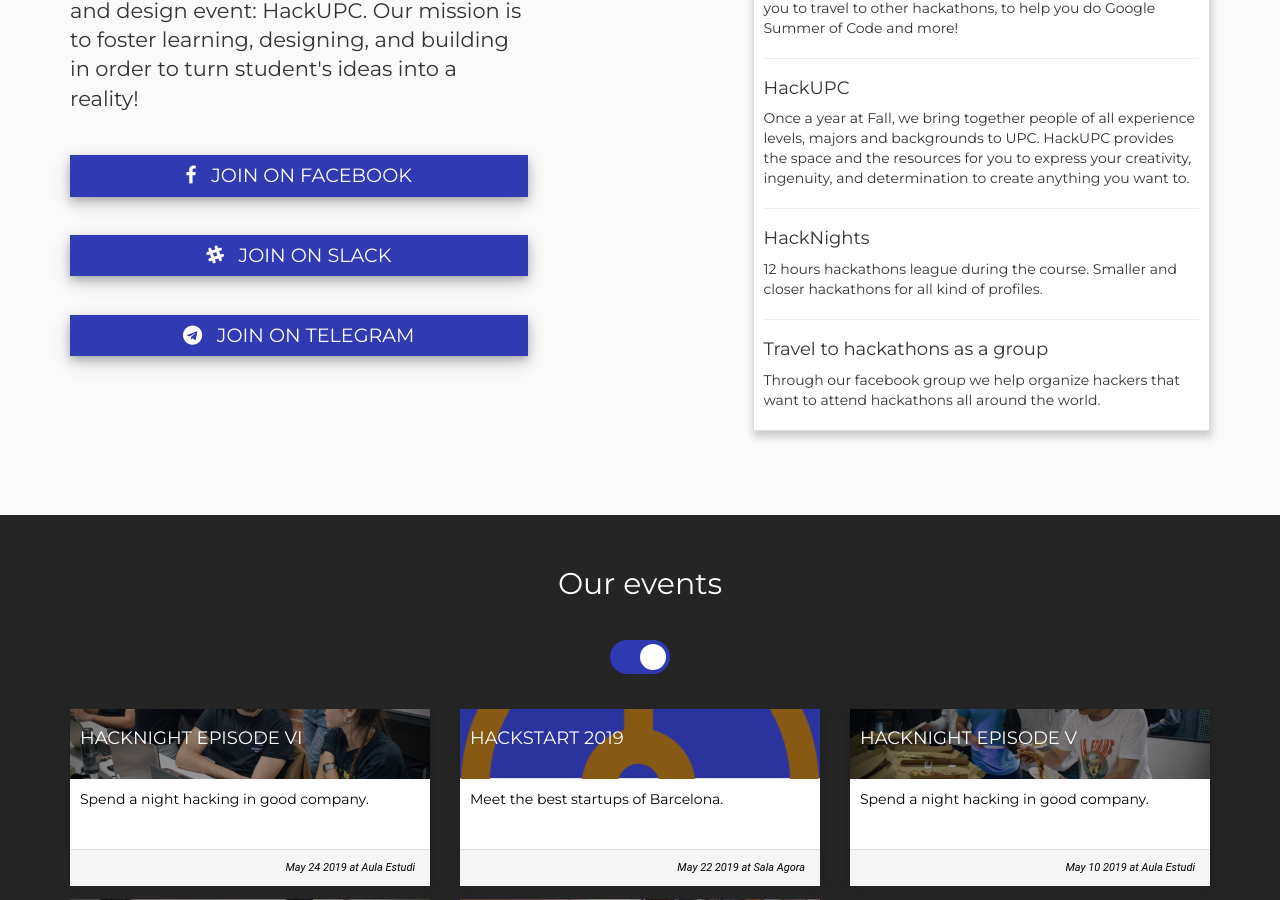
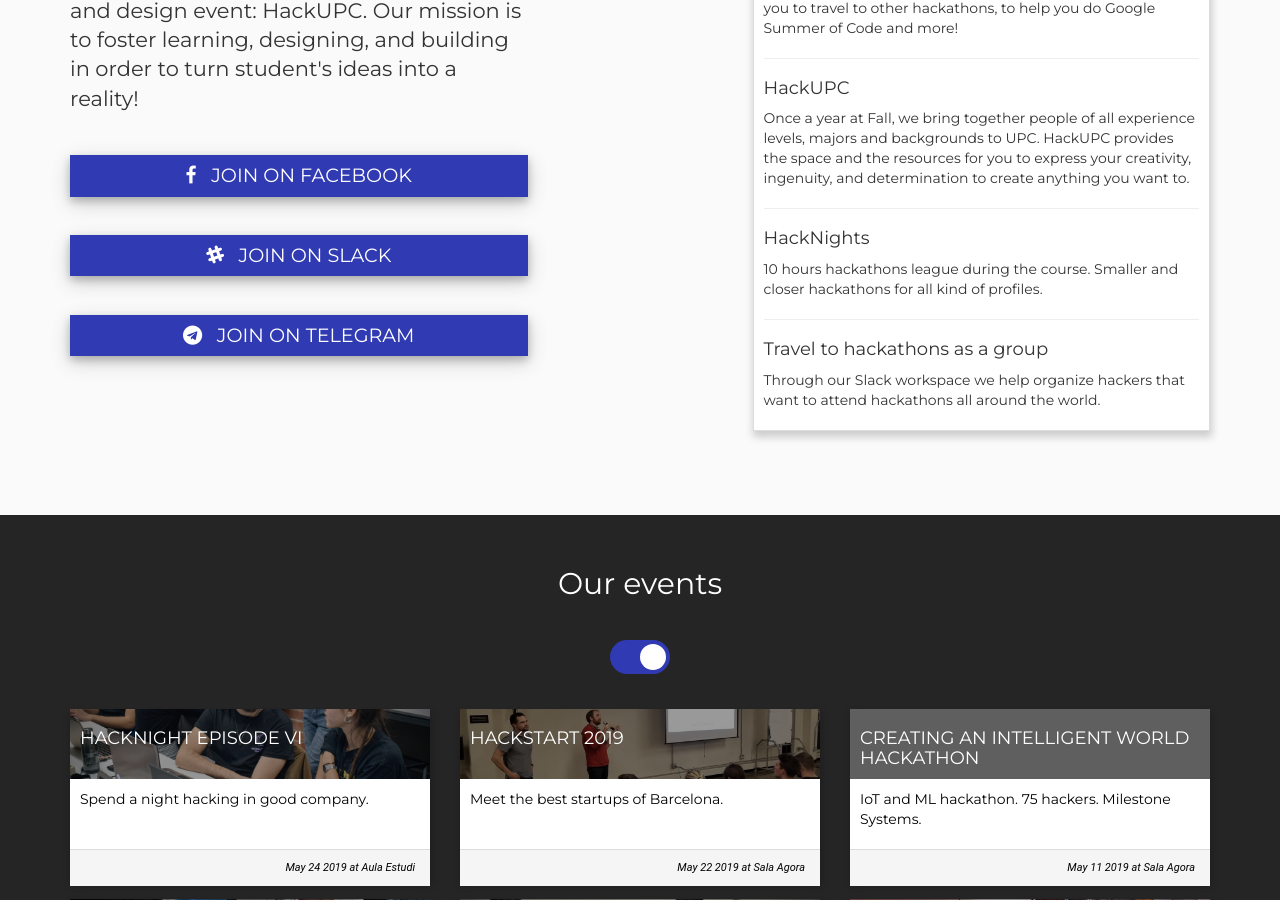
Before and after one commit to casassg/events-landing, a Jekyll site: the page built from index.md, in a window 1280 px wide and 900 px high, scrolled down 268 px. Built offline with Jekyll 4.4.1, drawn with Linux system fonts in a browser that asks for light colours; nearby versions of some CDN libraries; grey boxes are pictures that could not be loaded.

Commit message:
Updated and added events

```diff
--- a/_data/events.yml
+++ b/_data/events.yml
@@ -142,9 +142,17 @@
   location: Aula Estudi
   url: https://www.fib.upc.edu/ca/agenda/hacknights-5a-sessio
 
+- name: Creating an Intelligent World Hackathon
+  line: IoT and ML hackathon. 75 hackers. Milestone Systems.
+  image-url: assets/img/milestone-hackathon.png
+  date: 2019-05-11 9:00 AM
+  end-date: 2019-05-12 5:00 PM
+  location: Sala Agora
+  url: https://www.milestonesys.com/events/events-and-webinars/hackathon-barcelona/
+
 - name: HackStart 2019
   line: Meet the best startups of Barcelona.
-  image-url: assets/img/hackstart.png
+  image-url: assets/img/hackstart.jpg
   date: 2019-05-22 12:00 AM
   end-date: 2019-05-22 3:00 PM
   location: Sala Agora
--- a/_data/what_we_do.yml
+++ b/_data/what_we_do.yml
@@ -5,6 +5,6 @@
 - title: HackUPC
   description: Once a year at Fall, we bring together people of all experience levels, majors and backgrounds to UPC. HackUPC provides the space and the resources for you to express your creativity, ingenuity, and determination to create anything you want to.
 - title: HackNights
-  description: 12 hours hackathons league during the course. Smaller and closer hackathons for all kind of profiles.
+  description: 10 hours hackathons league during the course. Smaller and closer hackathons for all kind of profiles.
 - title: Travel to hackathons as a group
-  description: Through our facebook group we help organize hackers that want to attend hackathons all around the world.
+  description: Through our Slack workspace we help organize hackers that want to attend hackathons all around the world.
```
Also changed, not shown: assets/img/hackstart.jpg (added), assets/img/hackstart.png (deleted), 1 other file.
